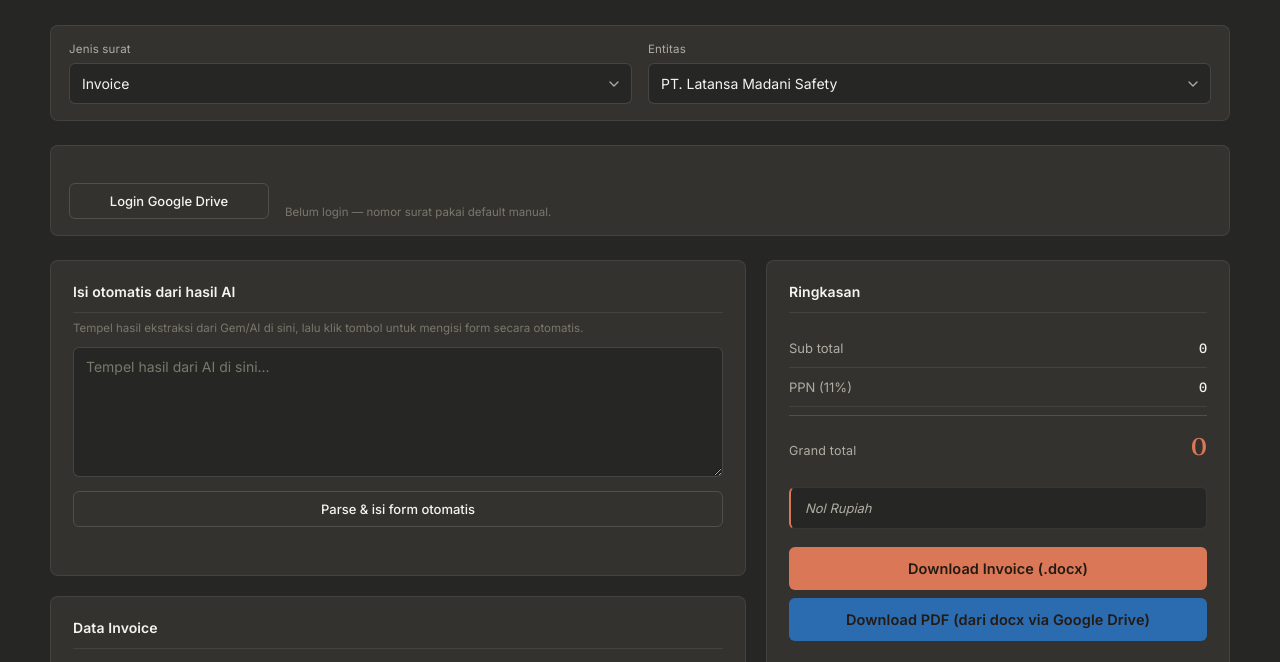
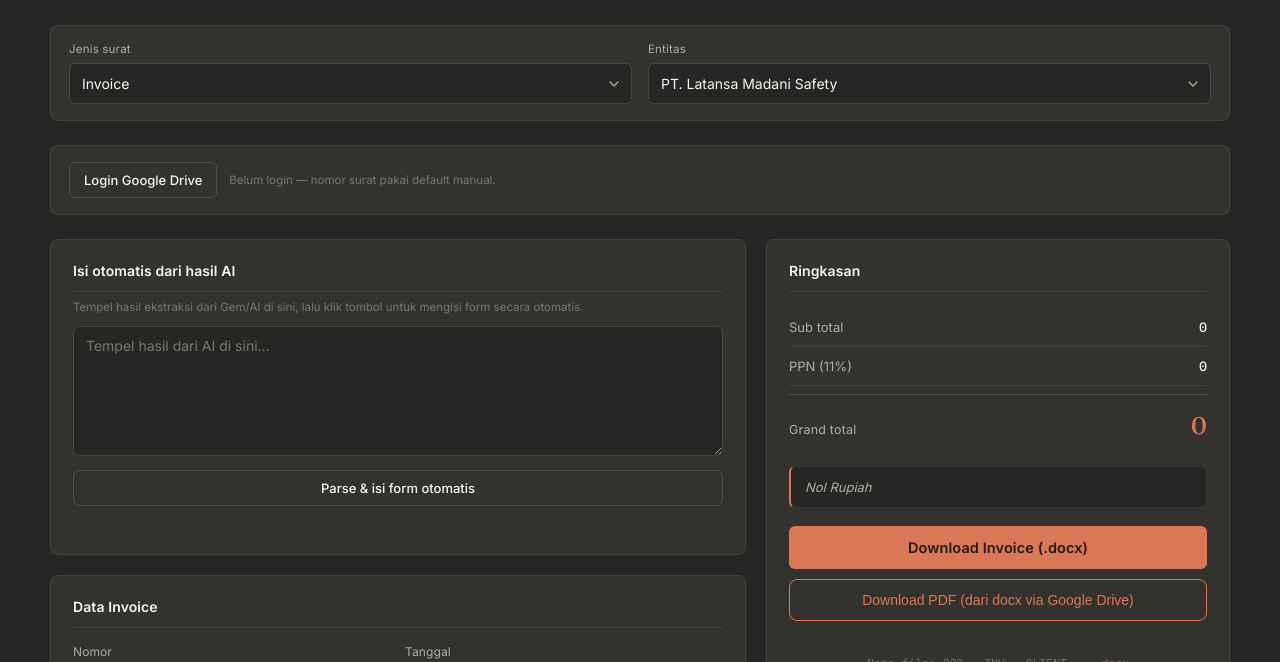
Before and after one commit to frbyannqt/document-generator, a plain HTML site: page index.html in a window 1280 px wide. Shown: the part 85-747 px from the top of the page. Drawn offline with nearby package versions, Linux system fonts and the light colour scheme; no server answers.

Commit message:
Update index.html

```diff
--- a/index.html
+++ b/index.html
@@ -184,6 +184,13 @@
   }
   .generate-btn:hover{background:var(--accent-hover);}
   .generate-btn:disabled{opacity:0.5;cursor:not-allowed;}
+  .generate-btn-secondary{
+    margin-top:10px;width:100%;background:transparent;color:var(--accent);
+    border:1px solid var(--accent);border-radius:var(--radius);padding:12px 16px;
+    font-size:14px;font-weight:500;cursor:pointer;transition:all .12s;
+  }
+  .generate-btn-secondary:hover{background:var(--accent-wash);}
+  .generate-btn-secondary:disabled{opacity:0.5;cursor:not-allowed;}
 
   .status-msg{margin-top:10px;font-size:12.5px;text-align:center;min-height:16px;}
   .status-msg.error{color:var(--red-400);}
@@ -222,15 +229,9 @@
     </div>
   </div>
 
-  <div class="mode-bar" id="driveBar" style="margin-bottom:24px;">
-    <div class="mode-field" style="flex:0 0 auto;">
-      <label>&nbsp;</label>
-      <button type="button" class="btn-ghost" id="driveLoginBtn">Login Google Drive</button>
-    </div>
-    <div class="mode-field" style="justify-content:flex-end;">
-      <label>&nbsp;</label>
-      <span class="hint" id="driveStatusText">Belum login — nomor surat pakai default manual.</span>
-    </div>
+  <div class="mode-bar" id="driveBar" style="align-items:center; gap:12px; margin-bottom:24px;">
+    <button type="button" class="btn-ghost" id="driveLoginBtn" style="flex:0 0 auto;">Login Google Drive</button>
+    <span class="hint" id="driveStatusText" style="flex:1; min-width:180px;">Belum login — nomor surat pakai default manual.</span>
   </div>
 
   <div class="layout">
@@ -385,7 +386,7 @@
         <div class="terbilang-box" id="terbilangBox">Nol Rupiah</div>
 
         <button type="button" class="generate-btn" id="generateBtn">Download dokumen (.docx)</button>
-        <button type="button" class="generate-btn" id="generatePdfBtn" style="margin-top:8px; background:var(--accent-2, #2b6cb0);">Download PDF (dari docx via Google Drive)</button>
+        <button type="button" class="generate-btn-secondary" id="generatePdfBtn">Download PDF (dari docx via Google Drive)</button>
         <div class="status-msg" id="statusMsg"></div>
         <div class="filename-preview" id="filenamePreview"></div>
       </div>
```
